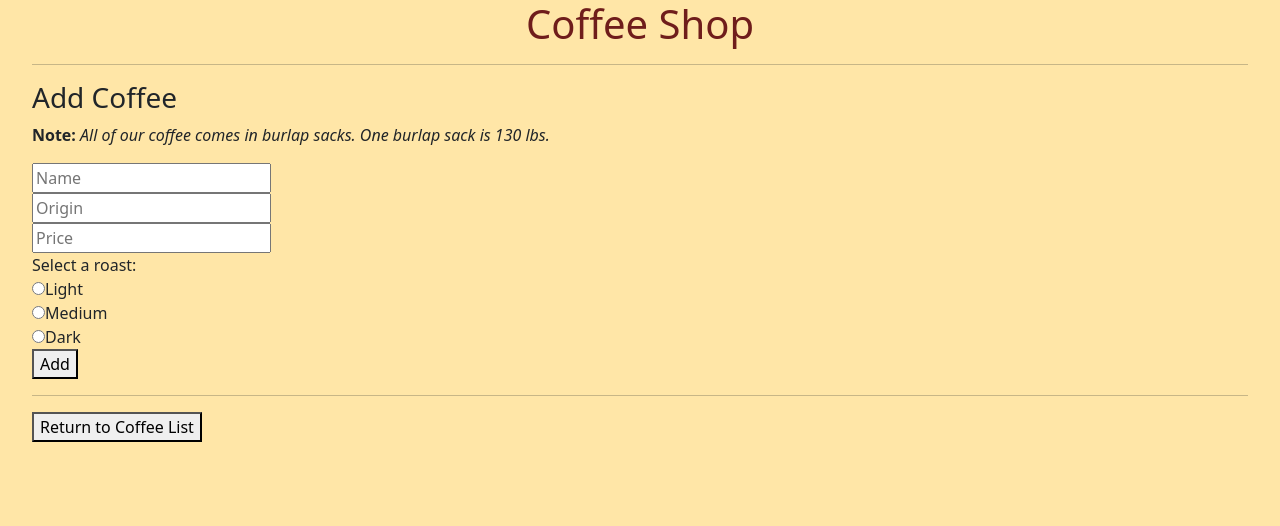
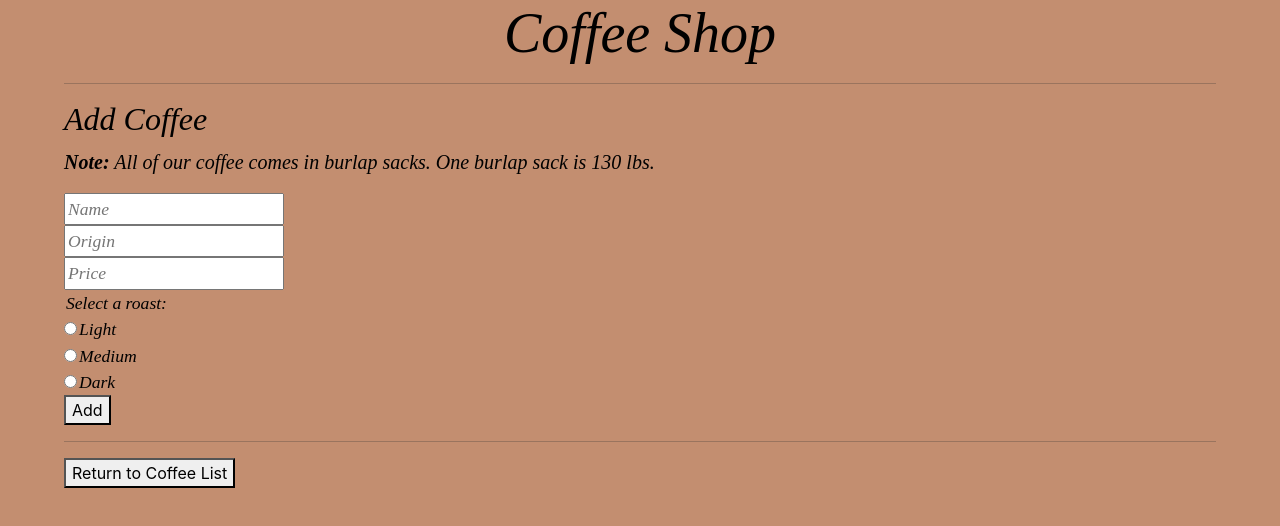
Before and after one commit to besure94/coffee-shop, a React (Create React App) app: page / in a window 1280 px wide. Both pictures are taken after a click on the button "Add Coffee". Shown: the top 526 px of the page. Built offline with nearby package versions, Linux system fonts and the light colour scheme.

Commit message:
Add color theme and styling to application.

```diff
--- a/package.json
+++ b/package.json
@@ -10,7 +10,6 @@
     "react": "^18.2.0",
     "react-dom": "^18.2.0",
     "react-scripts": "5.0.1",
-    "sass": "^1.72.0",
     "web-vitals": "^2.1.4"
   },
   "scripts": {
--- a/src/components/Coffee.js
+++ b/src/components/Coffee.js
@@ -5,16 +5,16 @@ function Coffee(props) {
   return (
     <React.Fragment>
       <div onClick = {() => props.whenCoffeeClicked(props.id)}>
-        <h3>Name: {props.name}</h3>
-        <h3>Origin: {props.origin}</h3>
-        <h3>Price: ${props.price}</h3>
-        <h3>Roast: {props.roast}</h3>
+        <h3>Name: <span className="coffee-details">{props.name}</span></h3>
+        <h3>Origin: <span className="coffee-details">{props.origin}</span></h3>
+        <h3>Price: <span className="coffee-details">${props.price}</span></h3>
+        <h3>Roast: <span className="coffee-details">{props.roast}</span></h3>
         {props.quantity === 0 ? (
           <React.Fragment>
-            <h3>Out of stock</h3>
+            <h2><span className="coffee-details">Out of stock!</span></h2>
           </React.Fragment>
         ) : (
-          <h3>Quantity (lbs): {props.quantity}</h3>
+          <h3>Quantity (lbs): <span className="coffee-details">{props.quantity}</span></h3>
         )}
         <hr/>
       </div>
--- a/src/components/CoffeeDetail.js
+++ b/src/components/CoffeeDetail.js
@@ -5,20 +5,20 @@ function CoffeeDetail(props) {
   const { coffee, onClickingSell, onClickingDelete, onClickingEdit, onClickingRestock } = props;
   return (
     <React.Fragment>
-      <h1>Coffee Details</h1>
-      <h3>Name: {coffee.name}</h3>
-      <h3>Origin: {coffee.origin}</h3>
-      <h3>Price: ${coffee.price}</h3>
-      <h3>Roast: {coffee.roast}</h3>
+      <h2>Coffee Details</h2>
+      <h3>Name: <span className="coffee-details">{coffee.name}</span></h3>
+      <h3>Origin: <span className="coffee-details">{coffee.origin}</span></h3>
+      <h3>Price: <span className="coffee-details">${coffee.price}</span></h3>
+      <h3>Roast: <span className="coffee-details">{coffee.roast}</span></h3>
 
       {coffee.quantity === 0 ? (
         <React.Fragment>
-          <h3>Out of stock</h3>
+          <h2><span className="coffee-details">Out of stock!</span></h2>
           <button onClick={() => onClickingRestock(coffee)}>Restock</button>
         </React.Fragment>
       ) : (
         <React.Fragment>
-          <h3>Quantity (lbs): {coffee.quantity}</h3>
+          <h3>Quantity (lbs): <span className="coffee-details">{coffee.quantity}</span></h3>
           <button onClick={() => onClickingSell(coffee)}>Sell</button>
         </React.Fragment>
       )}
--- a/src/components/EditCoffeeForm.js
+++ b/src/components/EditCoffeeForm.js
@@ -18,7 +18,7 @@ function EditCoffeeForm(props) {
   }
   return (
     <React.Fragment>
-      <h1>Edit Coffee</h1>
+      <h2>Edit Coffee</h2>
       <ReusableForm
       formSubmissionHandler={handleEditCoffeeFormSubmission}
         buttonText = "Edit"/>
--- a/src/components/NewCoffeeForm.js
+++ b/src/components/NewCoffeeForm.js
@@ -19,7 +19,7 @@ function NewCoffeeForm(props) {
 
   return (
     <React.Fragment>
-      <h3>Add Coffee</h3>
+      <h2>Add Coffee</h2>
       <ReusableForm
         formSubmissionHandler={handleNewCoffeeFormSubmission}
         buttonText="Add"/>
--- a/src/components/index.css
+++ b/src/components/index.css
@@ -16,7 +16,56 @@ code {
   text-align: center;
 }
 
+body {
+  background-color: #c38e70;
+}
+
+.coffee-details {
+  color: black;
+}
+
+h1 {
+  color: black;
+  font-size: 3.5rem;
+  font-family: cursive;
+  font-style: italic;
+}
+
+h2 {
+  color: black;
+  font-family: cursive;
+  font-style: italic;
+}
+
+h3 {
+  color: white;
+  font-family: cursive;
+  font-style: italic;
+}
+
+input {
+  font-family: cursive;
+  font-style: italic;
+  color: black;
+  font-size: 1.1rem;
+}
+
+label {
+  font-family: cursive;
+  font-style: italic;
+  color: black;
+  font-size: 1.1rem;
+  padding-left: 0.125rem;
+}
+
+p {
+  font-family: cursive;
+  font-style: italic;
+  font-size: 1.25rem;
+  color: black;
+}
+
 #root {
-  margin-left: 2rem;
-  margin-right: 2rem;
+  margin-left: 4rem;
+  margin-right: 4rem;
 }
--- a/src/custom.scss
+++ /dev/null
@@ -1,9 +0,0 @@
-// Override default variables before the import
-$body-bg: #ffe6a7;
-
-// Import Bootstrap and its default variables
-@import '~bootstrap/scss/bootstrap.scss';
-
-h1 {
-  color: #6f1d1b;
-}
--- a/src/index.js
+++ b/src/index.js
@@ -1,9 +1,8 @@
 import React from 'react';
 import ReactDOM from 'react-dom/client';
+import '../node_modules/bootstrap/dist/css/bootstrap.min.css';
 import './components/index.css';
 import App from './components/App';
-import '../node_modules/bootstrap/dist/css/bootstrap.min.css';
-import './custom.scss';
 
 const container = document.getElementById('root');
 const root = ReactDOM.createRoot(container);
```
Also changed, not shown: 1 other file (tests, documents, lock files or other folders).
